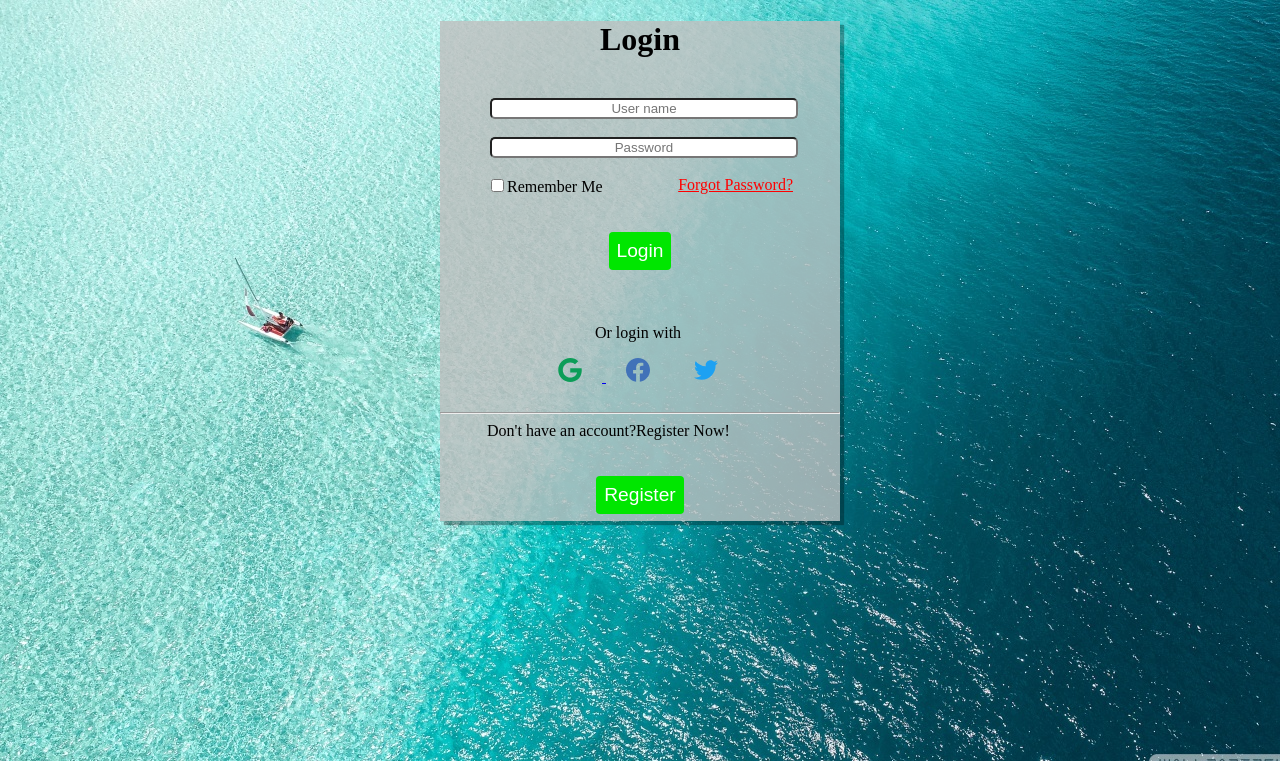
After one commit to DilipWijethunga/IWT_Assignment, a PHP site: page /login.html in a window 1280 px wide. The commit adds this page. Shown: the top 761 px of the page. Run offline with PHP 8.4, Linux system fonts and the light colour scheme.

Commit message:
login page

```diff
--- /dev/null
+++ b/css/login.css
@@ -0,0 +1,64 @@
+body{
+    background-image: url("../images/catamaran_cruises_blue_tropical_water_aerial_photography-wallpaper-1366x768.jpg")
+}
+
+.box{
+    background-color: rgba(192,192,192,0.8);
+    position: relative;
+	height:500px;
+	width: 600px;
+	margin: 20% auto;
+	box-shadow: 4px 4px 1px rgba(0, 0, 0, 0.3);
+    width:400px;
+    margin: auto
+
+}
+h1{
+
+    text-align: center;
+}
+.text-box{
+    margin-left: 50px;
+    border-radius: 5px;
+    width:300px;
+    text-align: center
+
+}
+
+.bttn1{
+    display: block;
+    margin: auto;
+    padding:8px;
+    font-size:1.2em;
+    background: #00e600;
+    border:0;
+    border-radius:4px;
+    color:#fff;
+    cursor: pointer
+}
+
+.allign-text{
+    padding-left: 8px;
+    padding-right: 12px;
+    text-align: center
+}
+
+.formatting{
+   padding-left: 47px;
+}
+
+.social-login{
+    padding-top: 16px
+}
+
+.social-login img{
+    width: 24px;
+    margin-left: 20px;
+    margin-right: 20px;
+}
+
+.red {
+    margin-right:47px;
+    float:right;
+    color:red
+}
--- a/css/register.css
+++ b/css/register.css
@@ -18,6 +18,7 @@ label{
     width: 300px;
 }
 .fix-width{
+    border-radius: 4px;
     width:150px;
 }
 
--- /dev/null
+++ b/js/login.js
@@ -0,0 +1,12 @@
+function validate(){
+    var username = document.getElementById("username").value;
+    var password = document.getElementById("password").value;
+
+    if(username =="" || password ==""){
+        alert = ("You can't leave empty spaces");
+        return false;
+    }
+else{
+    return true;
+}
+}
--- /dev/null
+++ b/login.html
@@ -0,0 +1,67 @@
+<!DOCTYPE html>
+<html>
+<head>
+    <link rel="stylesheet"  href="images/catamaran_cruises_blue_tropical_water_aerial_photography-wallpaper-1366x768.jpg">
+    <link rel="stylesheet" type="text/css" href="css/login.css">
+    <script src="js/login.js" type="text/javascript"></script>
+    <title>Login Page</title>
+
+
+</head>
+
+<body>
+
+    <form onsubmit="return validate()">
+        <div class="box">
+        <h1>Login</h1><br/>
+
+
+<input type="text" class="text-box" name="username" id="username" placeholder="User name" required></input><br/><br/>
+
+<input type="password" class="text-box" name="password" id="password" placeholder="Password" required></input><br/><br/>
+
+    <div class="formatting">
+   <input type="checkbox" name="remember" id="remember">Remember Me</a></input>
+
+    <a class="red" href="">Forgot Password?</a>
+     </div>
+
+<br/><br/>
+
+<button class="bttn1" type="button" onclick="window.location.href = 'index.html'">Login</button><br/><br/><br/>
+
+<div class="allign-text"><a>
+    Or login with</a>
+<br/>
+<div class="social-login"><a href="#">
+    <img src="images/social/google.svg" alt="google account"/> </a>
+    <a href="#">
+<img src="images/social/facebook.svg" alt="facebook account"/></a>
+    <a href="#">
+<img src="images/social/twitter.svg" alt="twitter account"/>
+    </a>
+
+</div>
+
+</div>
+
+<br/>
+<hr>
+<div class="formatting">
+    Don't have an account?Register Now!</div><br/><br/>
+
+<button class="bttn1" type="button" onclick="window.location.href = 'register.html'">Register</button><br/><br/><br/>
+
+
+    </form>
+   </div>
+
+
+
+
+
+
+
+</body>
+
+</html>
--- a/register.html
+++ b/register.html
@@ -31,6 +31,7 @@
 <label for="email">
     Email Address:</label>
 <input type="email" class="fix-width" name="email" id="email" pattern="[a-z0-9._+-] +@[a-z]{5}+/.[a-z0-9]{3}" required></input><br/><br/>
+<p id="emailError" class="error"></p>
 <label for="pwd1">
     Password:</label>
 <input type="password" class="fix-width" name="pwd1" placeholder="create a password" id="pwd1"></input><br/><br/>
```
Also changed, not shown: js/register.js (+14 -3 lines), user_profile.html (added, +47 -0 lines), images/catamaran_cruises_blue_tropical_water_aerial_photography-wallpaper-1366x768.jpg (added).
